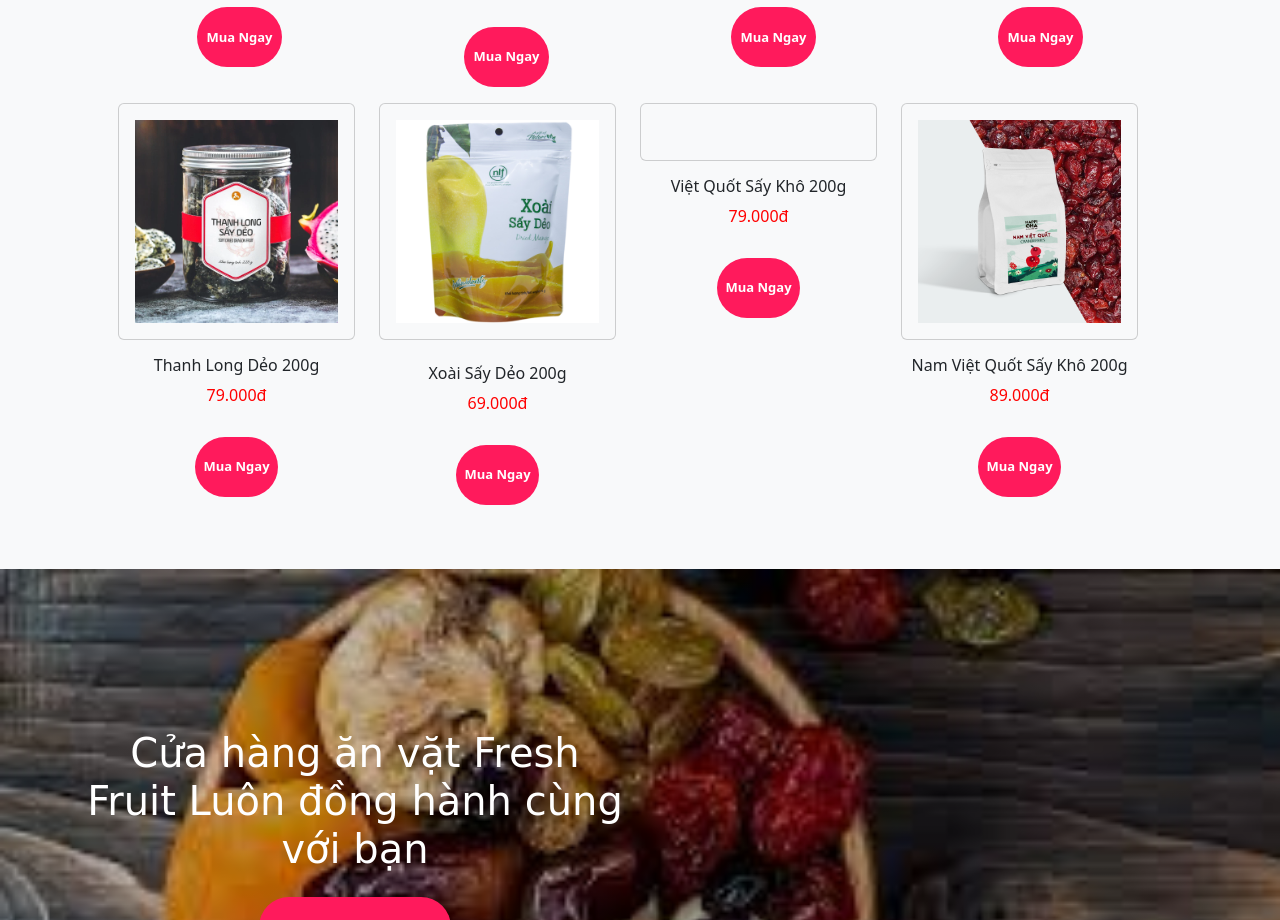
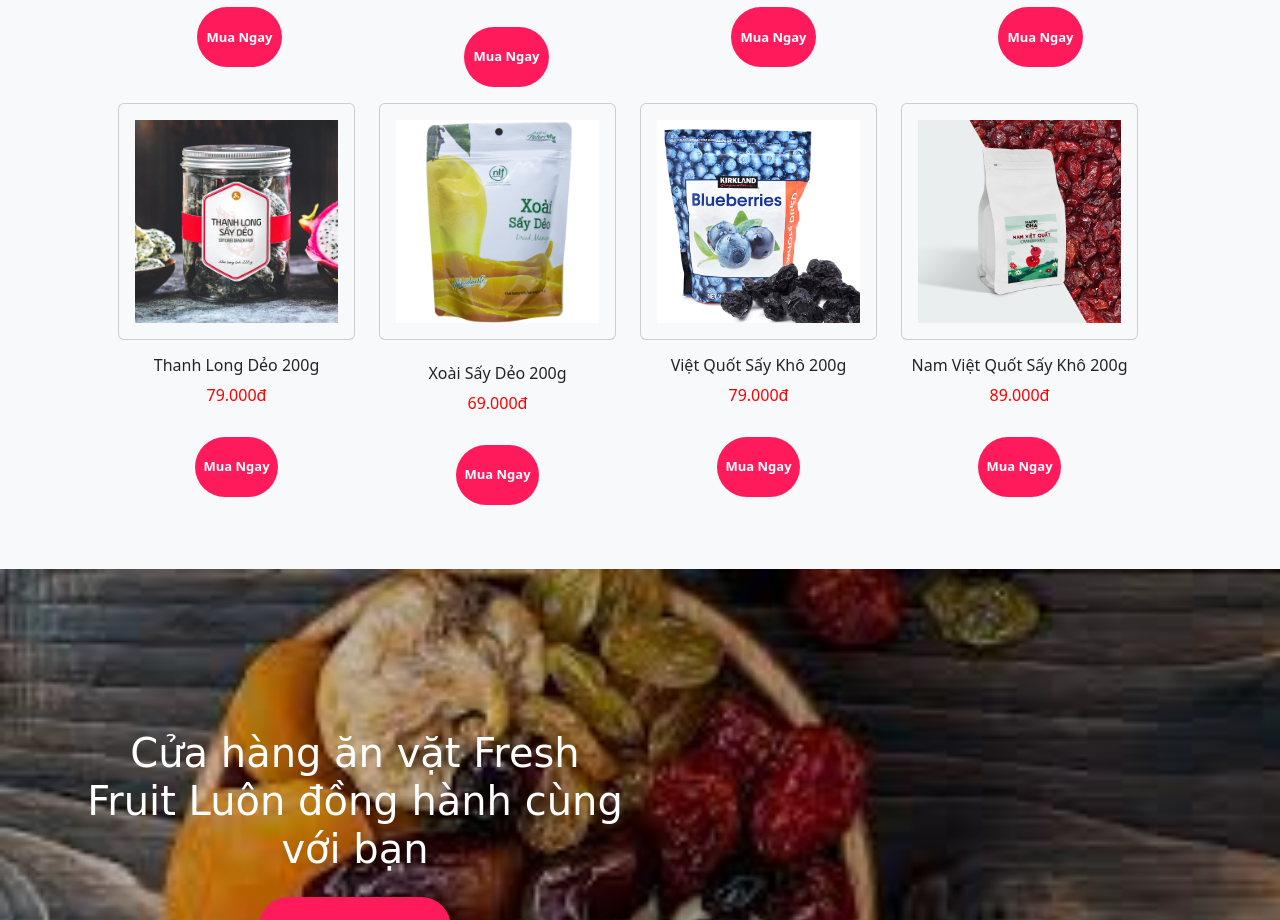
Before and after one commit to tranphuthuan/-Shop-Fresh-Fruit-, a plain HTML site: page index.html in a window 1280 px wide. Shown: the part 1614-2534 px from the top of the page. Drawn offline with nearby package versions, Linux system fonts and the light colour scheme; a web font is replaced by a local one.

Commit message:
Update index.html

```diff
--- a/index.html
+++ b/index.html
@@ -393,7 +393,7 @@
         <div class="col-lg-3 text-center">
           <div class="card bg-light mb-3">
             <div class="card-body">
-               <img src="./img/việt quốc.webp.crdownload" class="img-fluid" alt="">
+               <img src="./img/viet quat 1.jpg" class="img-fluid" alt="">
 
             </div>
           </div>
```
